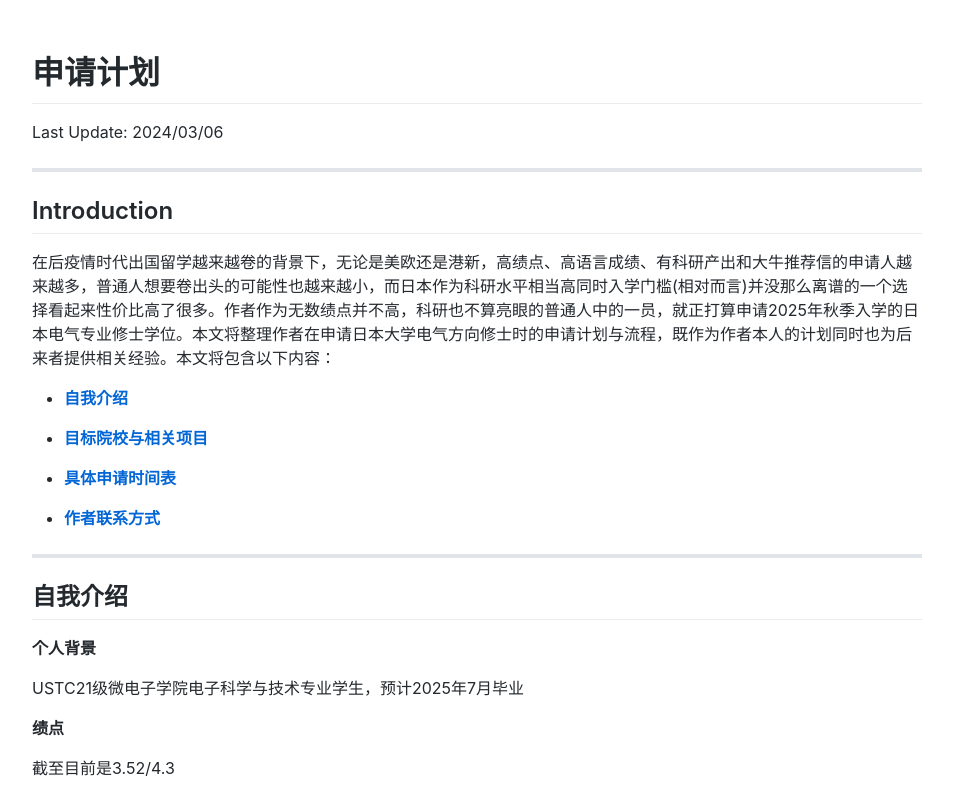
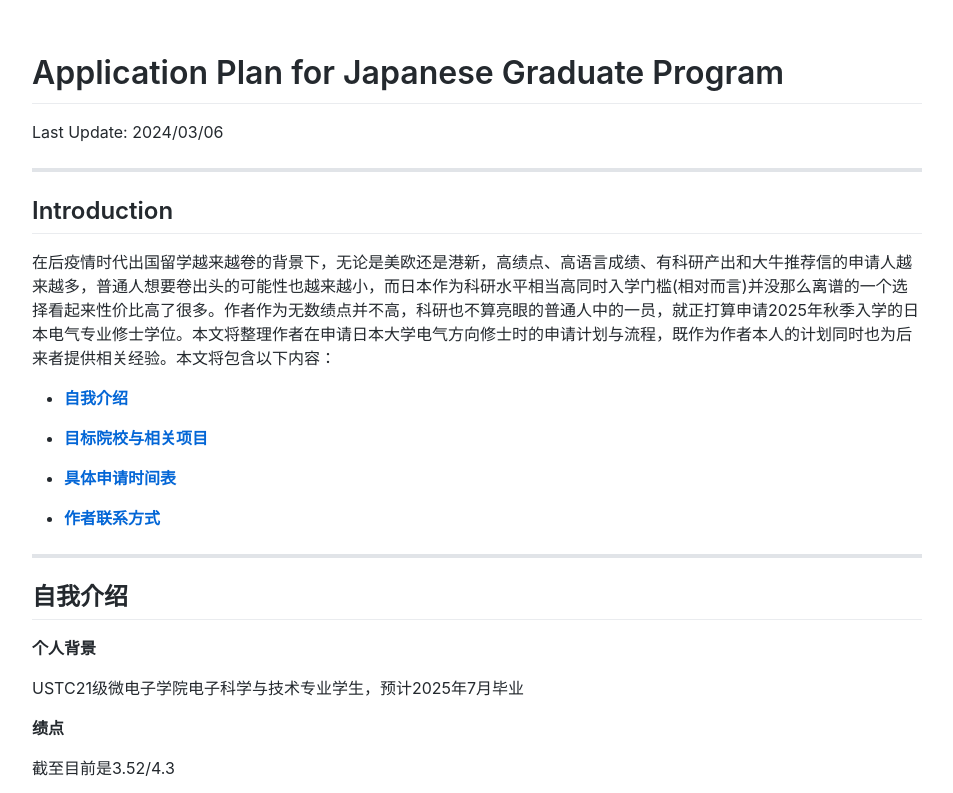
Before and after one commit to xuzhen0913/applicationplan, a plain HTML site: page index.html in a window 1280 px wide. Shown: the top 793 px of the page, without its empty margins (163-1116 px from the left). Drawn offline with Linux system fonts and the light colour scheme.

Commit message:
Update index.html

```diff
--- a/index.html
+++ b/index.html
@@ -1248,7 +1248,7 @@ pre[class*="language-"] {
   <style>.markdown-body{}pre.front-matter{display:none!important;}</style>
 </head>
 <body>
-  <article class="markdown-body"><h1 class="atx" id="申请计划"><div id="top">申请计划</div></h1>
+  <article class="markdown-body"><h1 class="atx" id="申请计划"><div id="top">Application Plan for Japanese Graduate Program</div></h1>
 <p>Last Update: 2024/03/06</p>
 <hr>
 <h2 class="atx" id="introduction">Introduction</h2>
```
